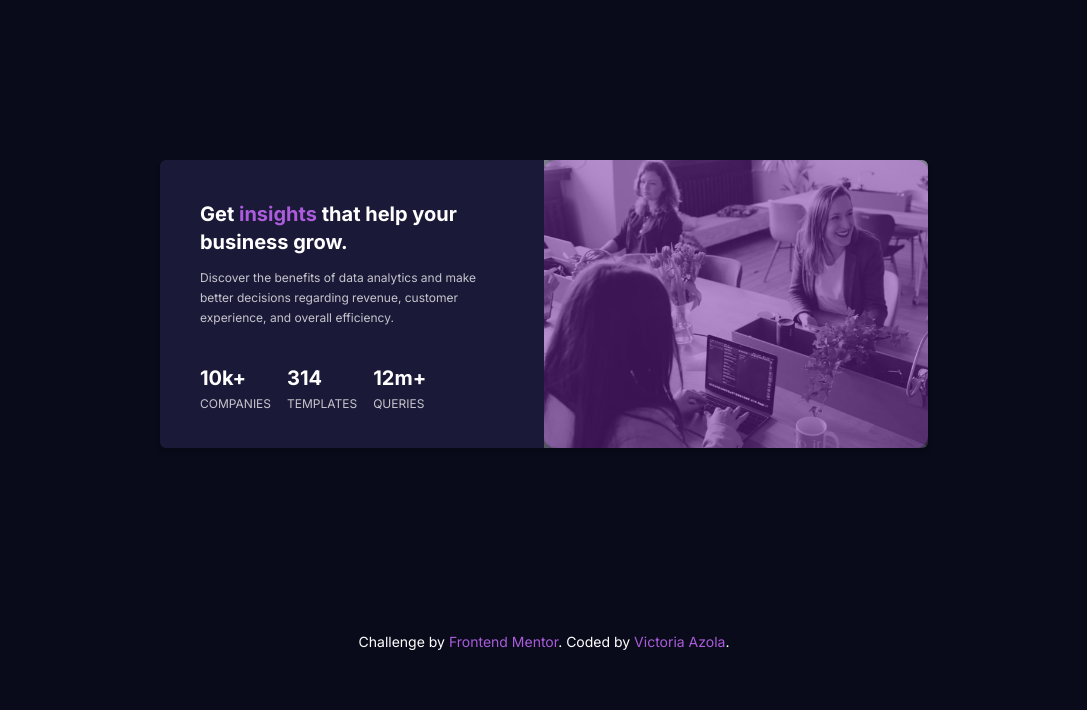
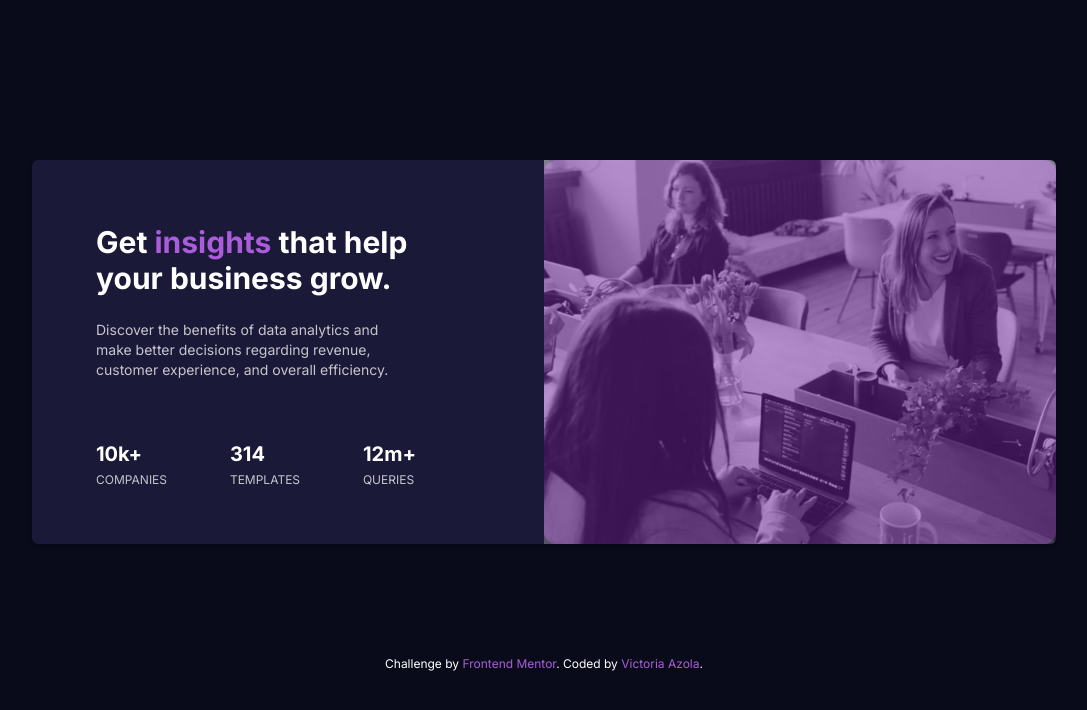
Before and after one commit to VickyAzola/CardArticle, a plain HTML site: page index.html in a window 1280 px wide. Shown: the whole page, without its empty margins (96-1183 px from the left). Drawn offline with nearby package versions, Linux system fonts and the light colour scheme.

Commit message:
Add files via upload

```diff
--- a/index.html
+++ b/index.html
@@ -16,19 +16,19 @@
 
 </head>
 <body>
-  <main class="flex justify-center items-center mb-36">
-    <div class="colorCard w-64 md:w-full md:h-72 my-10 md:mt-40 mx-auto md:max-w-3xl max-w-md rounded-md shadow-md overflow-hidden md:grid md:grid-cols-2 shadow-lg">
+  <main class="flex justify-center items-center md:mb-20">
+    <div class="colorCard w-64 md:w-full md:h-96 my-8 md:mt-40 mx-auto md:max-w-5xl max-w-md rounded-md shadow-md overflow-hidden md:grid md:grid-cols-2 shadow-lg">
     <section class="md:shrink-0 mb-2 md:order-last"> <!--order-last pone la imagen a la derecha-->
       <div class="colorImg rounded-xl">
-        <img class="md:h-72 opacity-50" src="images/image-header-mobile.jpg" alt="Imagen de gente en la oficina">
+        <img class="md:h-96 opacity-50" src="images/image-header-mobile.jpg" alt="Imagen de gente en la oficina">
       </div>
     </section>
 
-    <section class="py-6 px-5 md:py-10 md:pl-10 md:pr-16 pb-8 text-xl text-white text-center md:text-left">
-      <h1 class="font-bold pb-3">Get <span>insights</span> that help your business grow.</h1>
-      <p class="text-xs leading-5 pb-4">Discover the benefits of data analytics and make better decisions regarding revenue, customer
+    <section class="py-8 px-5 md:py-16 md:pl-16 md:pr-32 pb-8 text-xl text-white text-center md:text-left">
+      <h1 class="font-bold lg:text-3xl md:pb-6 pb-3">Get <span>insights</span> that help your business grow.</h1>
+      <p class="lg:text-sm text-xs leading-5 pb-4">Discover the benefits of data analytics and make better decisions regarding revenue, customer
         experience, and overall efficiency.</p>
-      <div class="md:flex md:pt-4">
+      <div class="md:flex lg:items-baseline md:justify-between lg:pt-10 md:pt-4">
         <div class="pb-4 md:pr-4">
           <h2 class="text-white font-semibold text-xl py-1">10k+</h2>
           <p class="text-xs">COMPANIES</p>
@@ -47,9 +47,9 @@
   </main>
 
 
-  <div class="text-center text-sm text-white">
+  <footer class="text-center text-xs text-white">
     Challenge by <a class="color-a" href="https://www.frontendmentor.io?ref=challenge" target="_blank">Frontend Mentor</a>.
     Coded by <a class="color-a" href="https://github.com/VickyAzola/CardArticle" target="_blank">Victoria Azola</a>.
-  </div>
+  </footer>
 </body>
 </html>
--- a/style.css
+++ b/style.css
@@ -11,6 +11,7 @@
 body {
     font-family: 'Inter', sans-serif;
     background: var(--Verydarkblue);
+    min-height: 100vh;
 }
 
 .colorCard {
```
